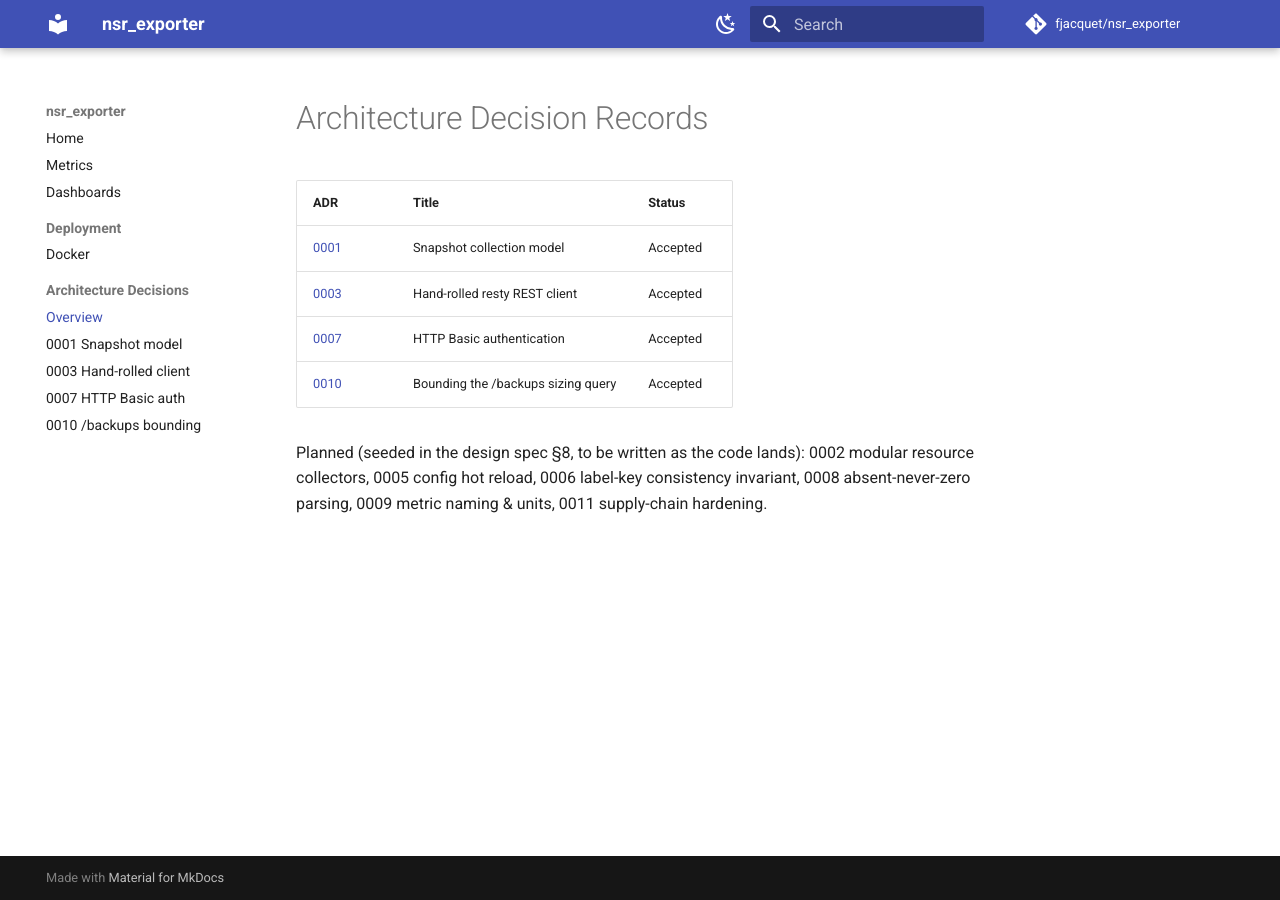
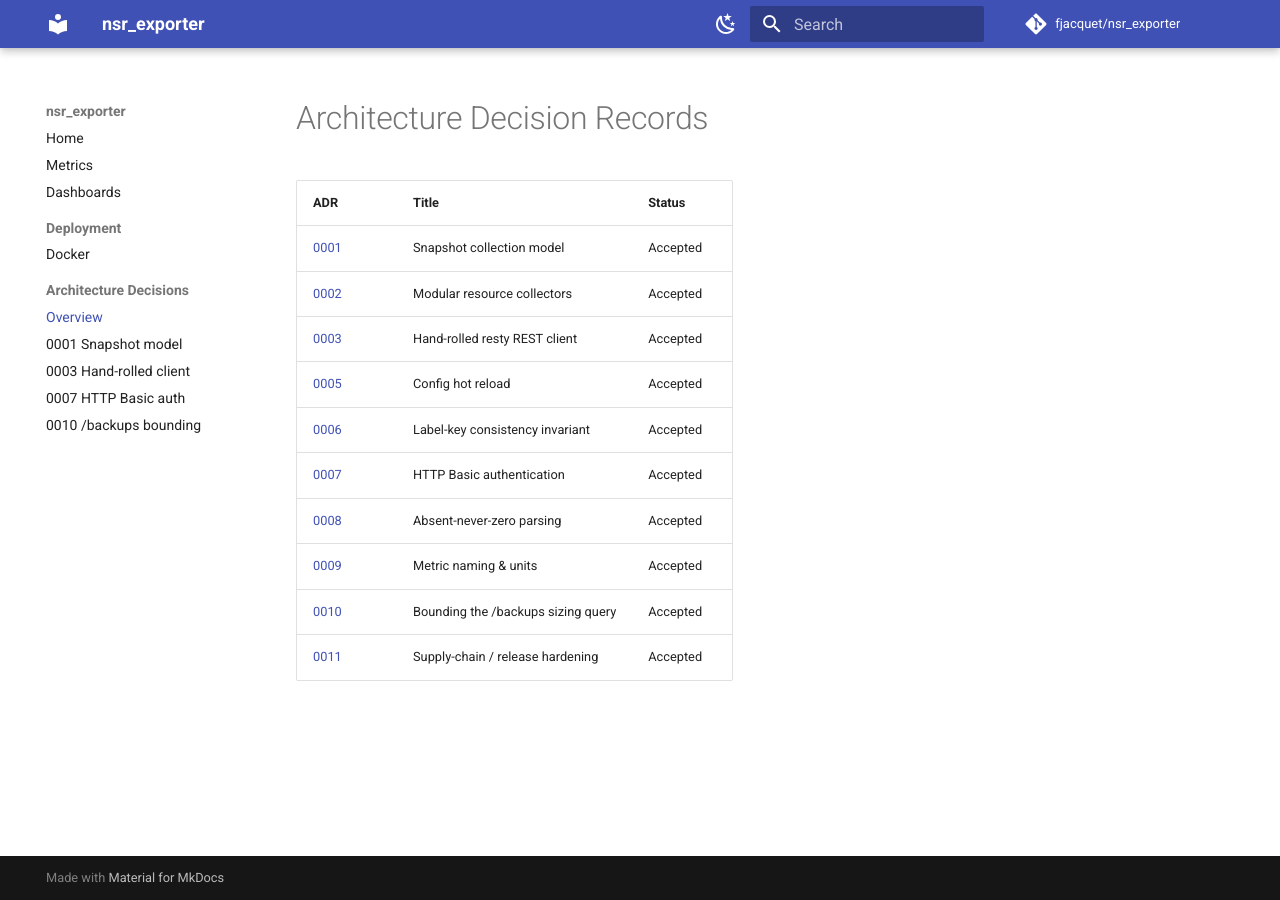
Before and after one commit to fjacquet/nsr_exporter, an MkDocs documentation site: the page built from docs/adr/index.md, in a window 1280 px wide. Built offline with MkDocs 1.6.1 and Material for MkDocs 9.7.7, drawn with Linux system fonts in a browser that asks for light colours; comment, search, counter and statistics services are not loaded.

Commit message:
docs(adr): 0011 supply-chain / release hardening; update index to all 10 ADRs
CGO off; multi-stage non-root image; CA-certs copied (no apk add);
GoReleaser + CycloneDX SBOM; SHA-pinned actions; dependabot (actions+
gomod+docker); persist-credentials: false. Index now lists all 10 ADRs.

Co-Authored-By: Claude Opus 4.8 (1M context) <noreply@anthropic.com>

```diff
--- a/docs/adr/index.md
+++ b/docs/adr/index.md
@@ -3,10 +3,12 @@
 | ADR | Title | Status |
 |---|---|---|
 | [0001](0001-snapshot-collection-model.md) | Snapshot collection model | Accepted |
+| [0002](0002-modular-resource-collectors.md) | Modular resource collectors | Accepted |
 | [0003](0003-hand-rolled-rest-client.md) | Hand-rolled resty REST client | Accepted |
+| [0005](0005-config-hot-reload.md) | Config hot reload | Accepted |
+| [0006](0006-label-key-consistency-invariant.md) | Label-key consistency invariant | Accepted |
 | [0007](0007-http-basic-auth.md) | HTTP Basic authentication | Accepted |
+| [0008](0008-absent-never-zero-parsing.md) | Absent-never-zero parsing | Accepted |
+| [0009](0009-metric-naming-and-units.md) | Metric naming & units | Accepted |
 | [0010](0010-backups-bounding.md) | Bounding the /backups sizing query | Accepted |
-
-Planned (seeded in the design spec §8, to be written as the code lands): 0002 modular
-resource collectors, 0005 config hot reload, 0006 label-key consistency invariant,
-0008 absent-never-zero parsing, 0009 metric naming & units, 0011 supply-chain hardening.
+| [0011](0011-supply-chain-release-hardening.md) | Supply-chain / release hardening | Accepted |
```
Also changed, not shown: docs/adr/0011-supply-chain-release-hardening.md (added, +47 -0 lines).
